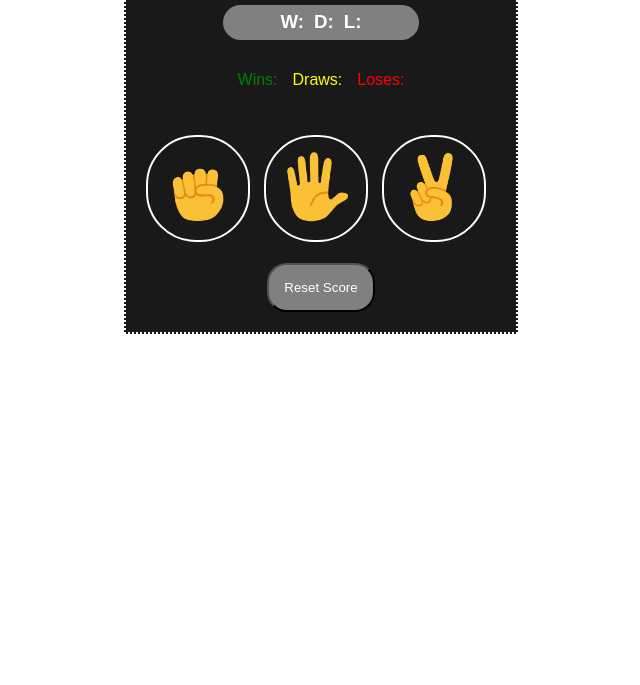
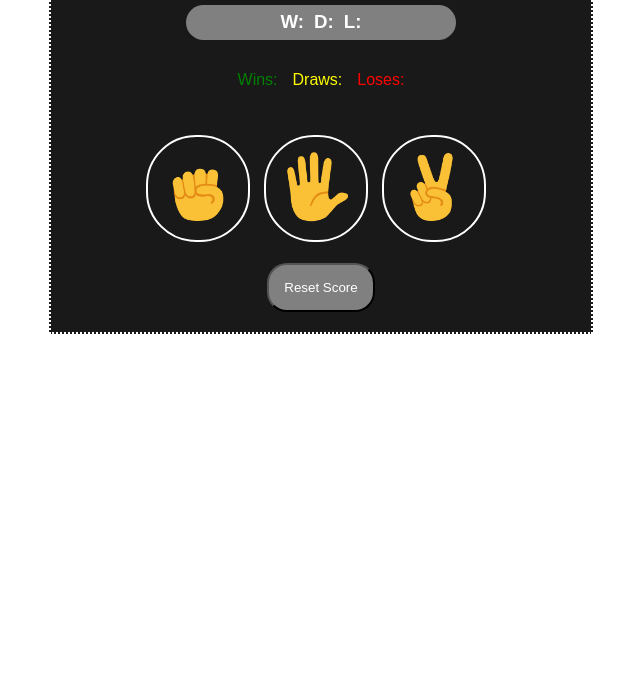
Before and after one commit to tunji-solomon/rock-paper-scissors-game, a plain HTML site: page rock-paper-scissors.html in a window 1280 px wide. Shown: the part 115-800 px from the top of the page, without its empty margins (319-959 px from the left). Drawn offline with Linux system fonts and the light colour scheme.

Commit message:
changed width of the container

```diff
--- a/styles/rock-paper-scissors.css
+++ b/styles/rock-paper-scissors.css
@@ -11,7 +11,7 @@
   padding-top:100px;
   border: 2px dotted white ;
   padding: 20px;
-  width: fit-content;
+  width: 500px;
   background-color: rgb(25, 25, 25);
   position: relative;
 
```
